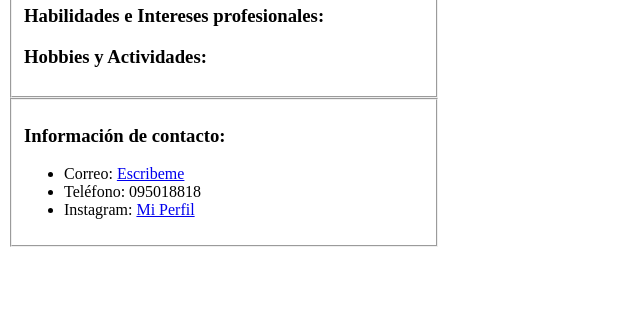
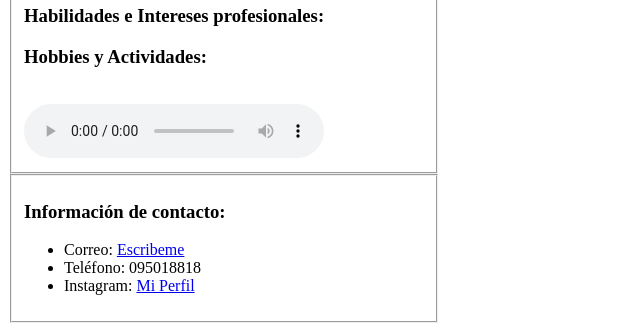
Before and after one commit to MariaGrigorio/DesarrolloWeb_Maria_Grigorio, a plain HTML site: page html/Experiencia.html in a window 1280 px wide. Shown: the part 641-972 px from the top of the page, without its empty margins (0-640 px from the left). Before the commit the page ends 896 px from the top, so only its background shows below. Drawn offline with Linux system fonts and the light colour scheme.

Commit message:
error al reproducir el audio

```diff
--- a/html/Experiencia.html
+++ b/html/Experiencia.html
@@ -174,8 +174,8 @@
           <h2 align="center">Experiencia</h2>
           <h3>Habilidades e Intereses profesionales:</h3>
 
-          <h3>Hobbies y Actividades:</h3>
-
+          <h3>Hobbies y Actividades:</h3> <br>
+            <audio src="media/paola.ogg" controls preload="auto"></audio>
         </article>
       </fieldset>
   </body>
```
Also changed, not shown: 2 other files.
